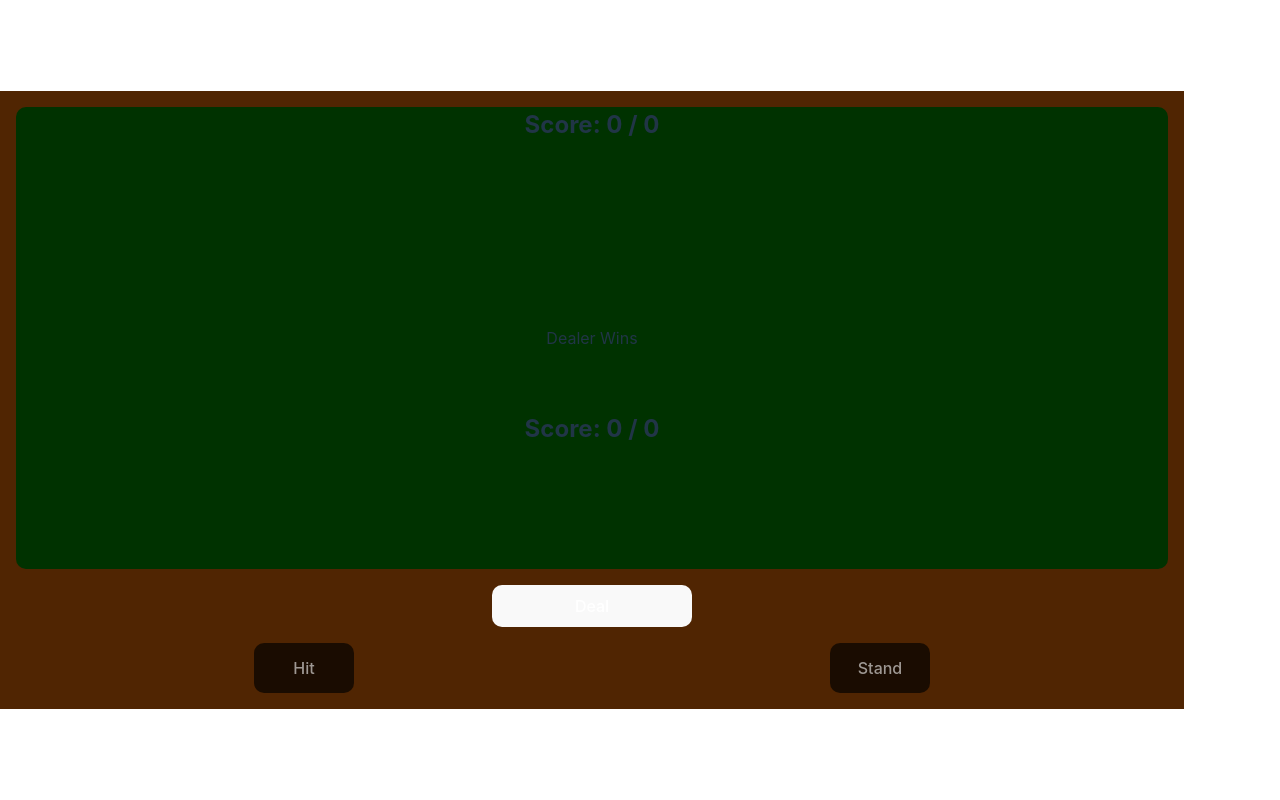
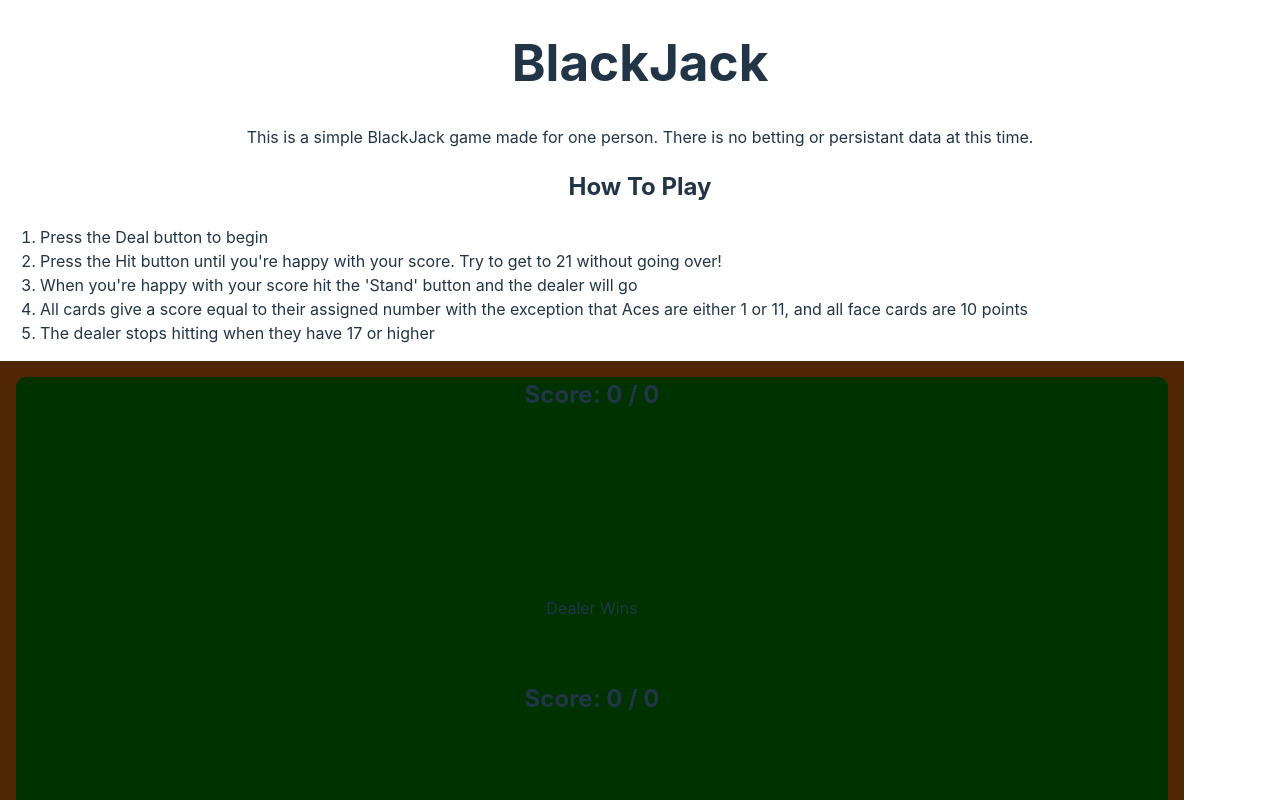
Before and after one commit to Brendan-Leighton/BlackJack, a React (Vite) app: page / in a window 1280 px wide. Shown: the top 800 px of the page. Built offline with nearby package versions, Linux system fonts and the light colour scheme.

Commit message:
Added some text to the page like an h1, app description, and the rules for the game

```diff
--- a/src/App.css
+++ b/src/App.css
@@ -5,3 +5,7 @@
 	padding: 0;
 	text-align: center;
 }
+
+.controls {
+	text-align: left;
+}
--- a/src/App.jsx
+++ b/src/App.jsx
@@ -6,6 +6,19 @@ function App() {
 
 	return (
 		<>
+			<h1>BlackJack</h1>
+			<p>This is a simple BlackJack game made for one person. There is no betting or persistant data at this time.</p>
+
+			<h2 className='how-to-play'>How To Play</h2>
+			<p>
+				<ol className='controls'>
+					<li>Press the Deal button to begin</li>
+					<li>Press the Hit button until you're happy with your score. Try to get to 21 without going over!</li>
+					<li>When you're happy with your score hit the 'Stand' button and the dealer will go</li>
+					<li>All cards give a score equal to their assigned number with the exception that Aces are either 1 or 11, and all face cards are 10 points</li>
+					<li>The dealer stops hitting when they have 17 or higher</li>
+				</ol>
+			</p>
 			<Game />
 		</>
 	)
```
